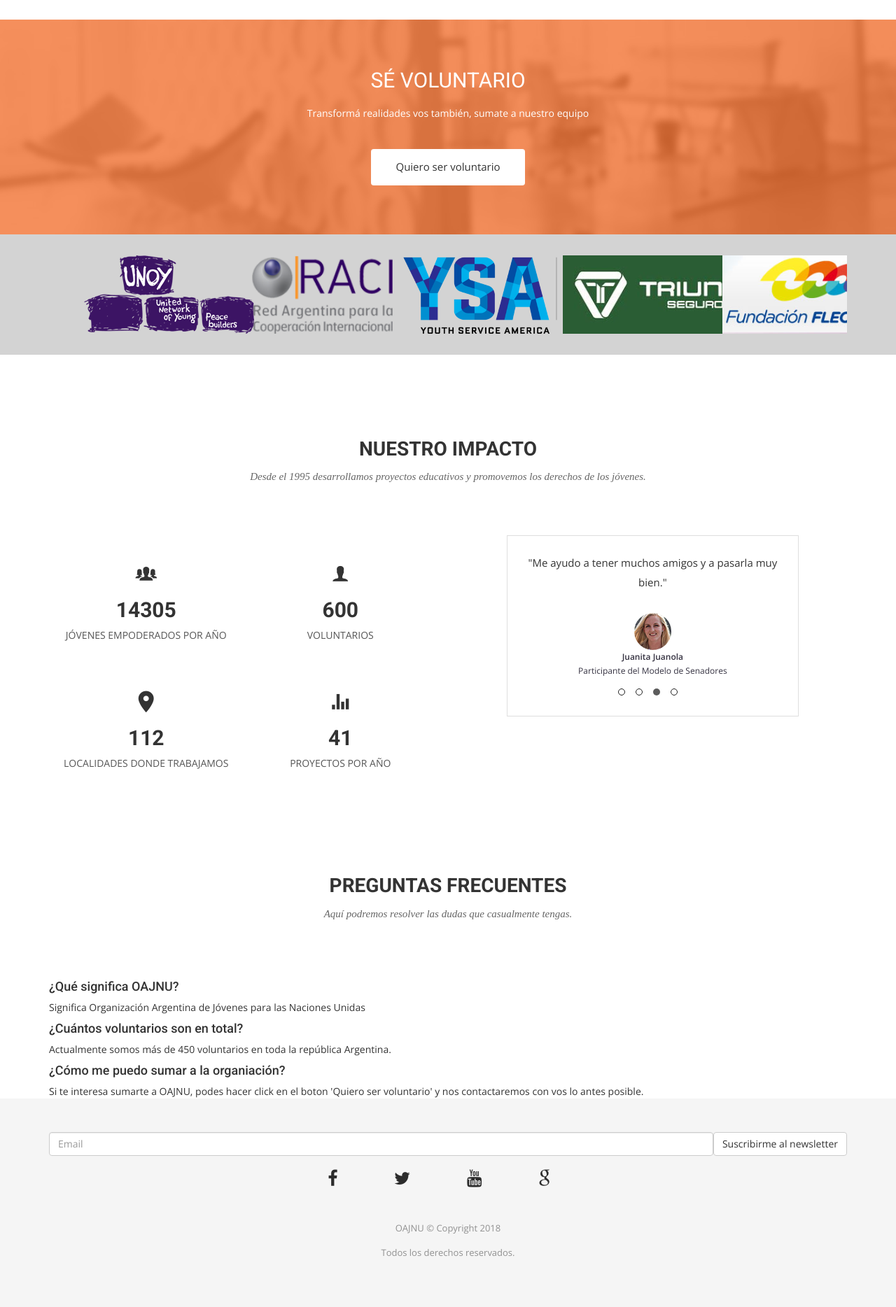
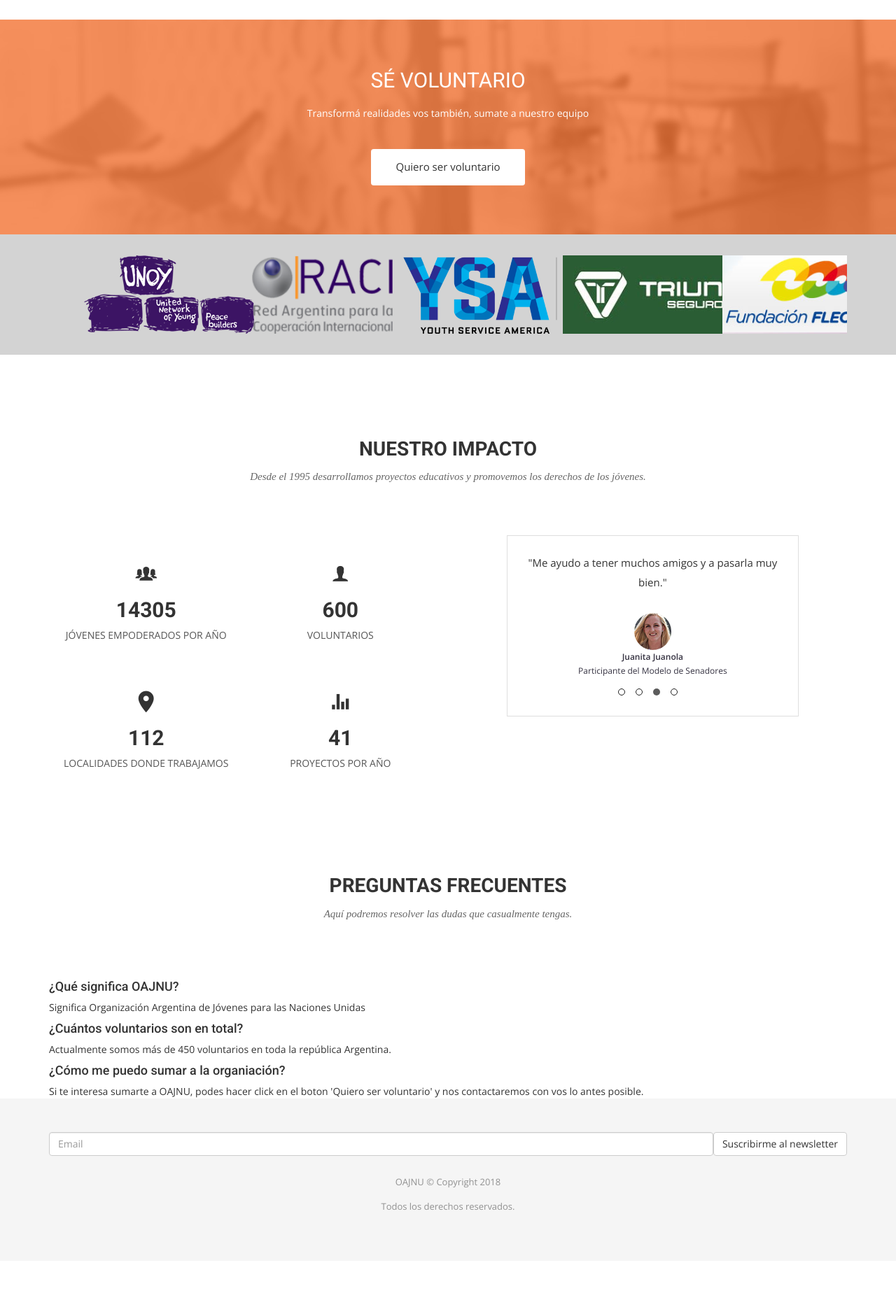
Before and after one commit to OAJNU/oajnu.github.io, a Jekyll site: the page built from index.html, in a window 1280 px wide. Shown: the part 3271-5139 px from the top of the page at 70% size. Built offline with Jekyll 4.4.1, drawn with Linux system fonts in a browser that asks for light colours; nearby versions of some CDN libraries; some web fonts are replaced; after the commit the page ends 5073 px from its top, so only the background shows below that.

Commit message:
Social Media Nacional autogenerado

```diff
--- a/_includes/footer.html
+++ b/_includes/footer.html
@@ -8,20 +8,22 @@
                 <input type="text" class="form-control" placeholder="Email">
                 <button class="btn btn-default" type="submit">Suscribirme al newsletter</button>
             </form>
+          {% if site.sedes.comisiondirectivanacional.socialmedia.size > 0 %}
           <ul class="social-icons" style="margin: 20px auto;">
+            {% for socialmedia in site.sedes.comisiondirectivanacional.socialmedia %}
+            {% if socialmedia.facebook %}
             <li>
-              <a href="https://www.facebook.com/oajnu"><i class="fa fa-facebook"></i></a>
+              <a href="https://www.facebook.com/{{ socialmedia.facebook }}"><i class="fa fa-facebook"></i></a>
             </li>
+            {% endif %}
+            {% if socialmedia.twitter %}
             <li>
-              <a href="https://twitter.com/oajnu"><i class="fa fa-twitter"></i></a>
+              <a href="https://twitter.com/{{ socialmedia.twitter }}"><i class="fa fa-twitter"></i></a>
             </li>
-            <li>
-              <a href="https://www.youtube.com/channel/UC-GiGIzqzLsN8Fi0EwlsVHA"><i class="fa fa-youtube"></i></a>
-            </li>
-            <li>
-              <a href="https://plus.google.com/+OajnuOrgok"><i class="fa fa-google"></i></a>
-            </li>
+            {% endif %}
+            {% endfor %}
           </ul>
+          {% endif %}
         </div>
         <p>OAJNU &copy; Copyright 2018</p>
         <p>Todos los derechos reservados.</p>
```
Also changed, not shown: _sedes/comisiondirectivanacional.md (+0 -1 lines).
